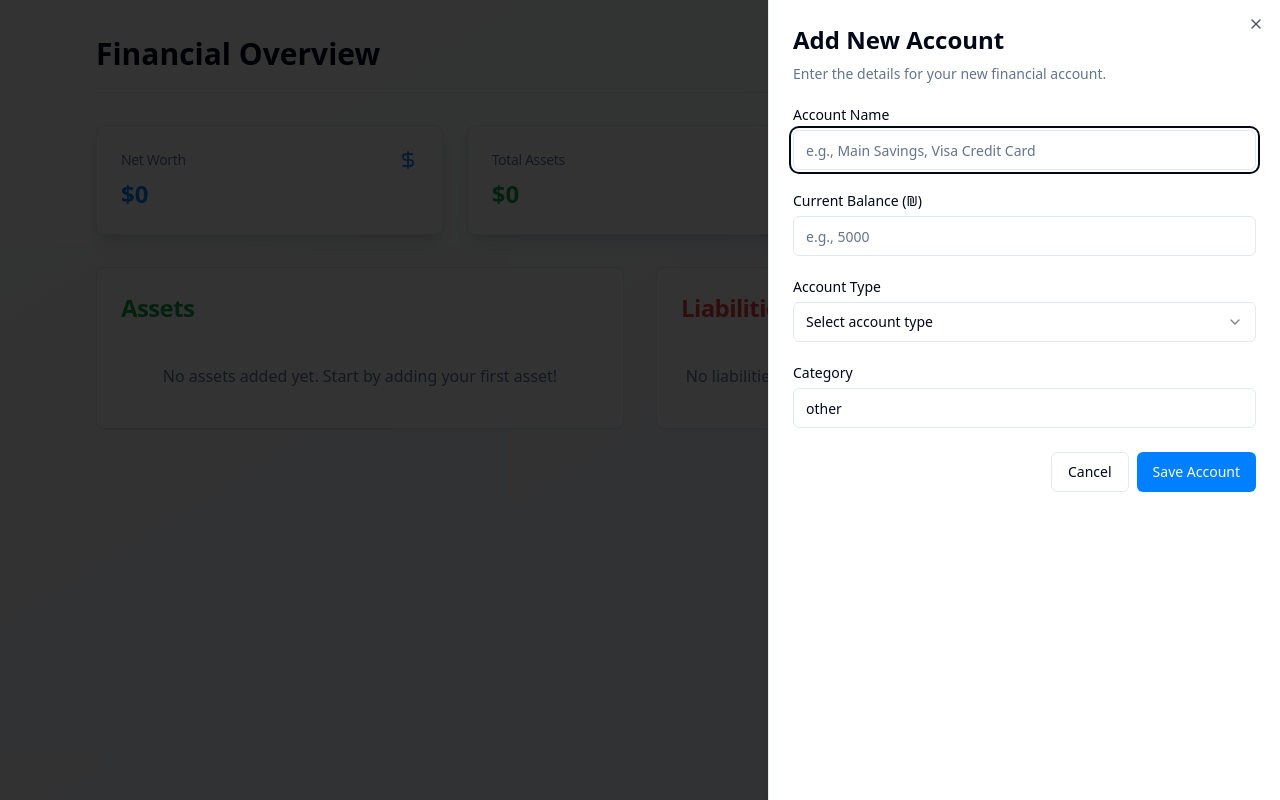
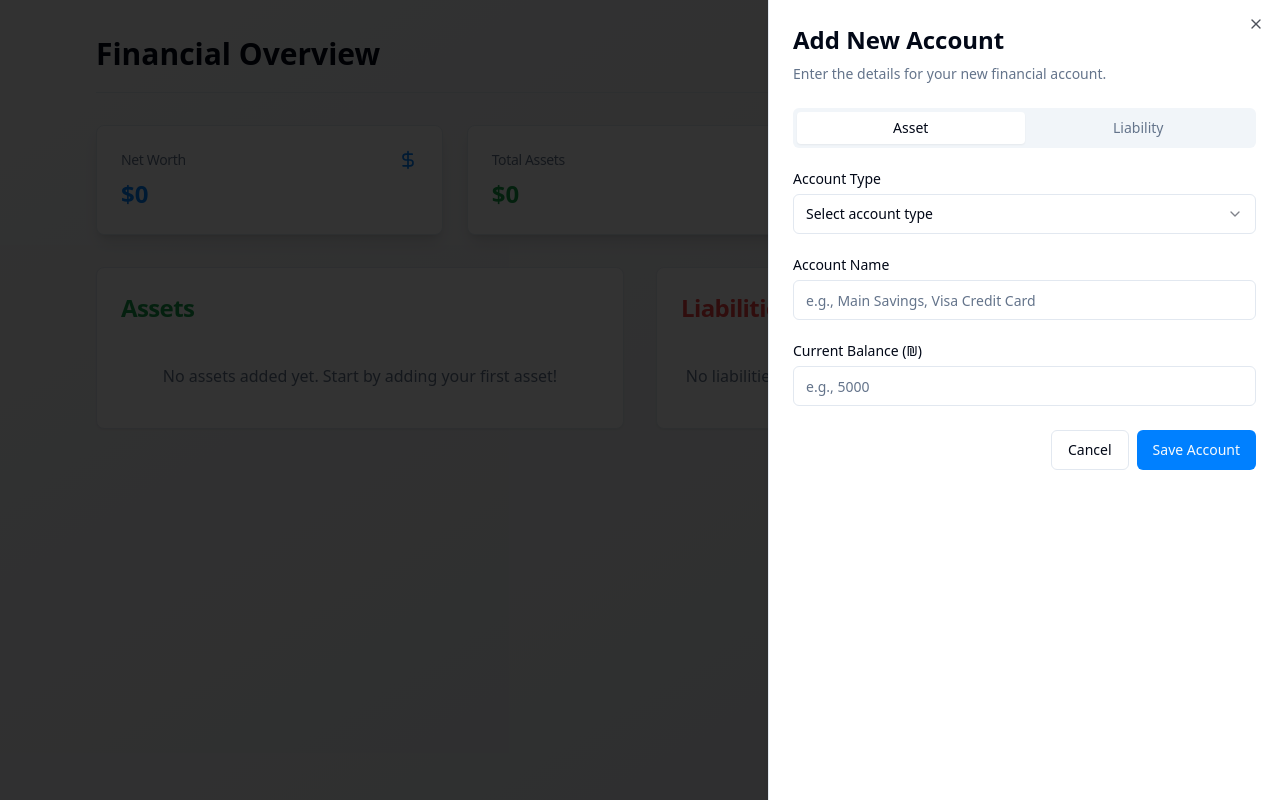
Before and after one commit to BennyKatani/wealth-haven-offline-tracker, a React (Vite) app: page / in a window 1280 px wide. Both pictures are taken after a click on the button "Add Account". Built offline with nearby package versions, Linux system fonts and the light colour scheme.

Commit message:
Refactor: Implement background color and edit account
- Changed the main background gradient to black.
- Added an edit option for existing assets and liabilities, including the EditAccountDialog component.
- Replaced the "Category" dropdown with a toggle for selecting between Asset and Liability.

```diff
--- a/src/components/AddAccountSheet.tsx
+++ b/src/components/AddAccountSheet.tsx
@@ -1,3 +1,4 @@
+
 import { useState } from "react";
 import { Button } from "@/components/ui/button";
 import { Input } from "@/components/ui/input";
@@ -18,6 +19,7 @@ import {
   SelectTrigger,
   SelectValue,
 } from "@/components/ui/select";
+import { Tabs, TabsContent, TabsList, TabsTrigger } from "@/components/ui/tabs";
 import { Account, AccountType } from "@/types/finance";
 import { generateId } from "@/utils/calculations";
 import { storageUtils } from "@/utils/storage";
@@ -28,27 +30,30 @@ interface AddAccountSheetProps {
   onAccountAdded: () => void;
 }
 
-const accountTypes: { value: AccountType; label: string; isAsset?: boolean }[] = [
+const accountTypes: { value: AccountType; label: string; isAsset: boolean }[] = [
   { value: "savings", label: "Savings Account", isAsset: true },
   { value: "checking", label: "Checking Account", isAsset: true },
   { value: "investment", label: "Investment Account", isAsset: true },
-  { value: "cash", label: "Cash", isAsset: true }, // Corrected: "cash" is now a valid AccountType
-  { value: "property", label: "Real Estate", isAsset: true }, // Corrected: "real_estate" to "property"
+  { value: "cash", label: "Cash", isAsset: true },
+  { value: "property", label: "Real Estate", isAsset: true },
   { value: "vehicle", label: "Vehicle", isAsset: true },
   { value: "crypto", label: "Cryptocurrency", isAsset: true },
   { value: "credit_card", label: "Credit Card", isAsset: false },
   { value: "loan", label: "Loan (Personal, Student)", isAsset: false },
   { value: "mortgage", label: "Mortgage", isAsset: false },
-  { value: "other", label: "Other Asset", isAsset: true }, // Corrected: "other_asset" to "other"
-  { value: "other", label: "Other Liability", isAsset: false }, // Corrected: "other_liability" to "other"
+  { value: "other", label: "Other Asset", isAsset: true },
+  { value: "other", label: "Other Liability", isAsset: false },
 ];
+
+const assetTypes = accountTypes.filter(t => t.isAsset);
+const liabilityTypes = accountTypes.filter(t => !t.isAsset);
 
 
 export const AddAccountSheet = ({ isOpen, onOpenChange, onAccountAdded }: AddAccountSheetProps) => {
   const [name, setName] = useState("");
   const [balance, setBalance] = useState("");
   const [type, setType] = useState<AccountType | undefined>(undefined);
-  const [category, setCategory] = useState("other"); // Default category
+  const [isAsset, setIsAsset] = useState(true);
 
   const handleSubmit = () => {
     if (!name || !balance || !type) {
@@ -57,59 +62,13 @@ export const AddAccountSheet = ({ isOpen, onOpenChange, onAccountAdded }: AddAcc
       return;
     }
 
-    const selectedTypeDetails = accountTypes.find(t => t.value === type);
-    // It's possible for multiple 'other' types to exist in accountTypes (one for asset, one for liability)
-    // We need to ensure we pick the correct one based on what the user selected.
-    // However, the current Select component for type doesn't distinguish between 'Other Asset' and 'Other Liability' if both map to 'other'.
-    // For simplicity, this code assumes the *first* match is sufficient if type is 'other'.
-    // A more robust solution might involve a more complex type selection or passing isAsset from the selection.
-    // For now, let's find the specific entry that was rendered and selected.
-    // A better approach would be to ensure unique values for `value` in `accountTypes` or handle this ambiguity in selection.
-    // Given the current structure, we'll assume the first matching 'value' and its 'isAsset' property is correct.
-    // The label in the dropdown helps the user distinguish.
-
-    let isAssetValue = true; // Default
-    if (selectedTypeDetails) {
-        // If we have 'Other Asset' and 'Other Liability' both mapping to 'other', we need a way to distinguish.
-        // The current `accountTypes` array has distinct labels. The `Select` component uses the `value` for submission.
-        // If `type` is 'other', we need to find which 'other' was selected.
-        // This simplified logic takes the `isAsset` from the first matching `value`.
-        // For `other`, this means if "Other Asset" was selected, `isAsset` will be `true`. If "Other Liability" was selected, it will be `false` *if* "Other Liability" appears first with value "other".
-        // To fix this ambiguity properly, the `value` in `accountTypes` should be unique, e.g., "other_asset", "other_liability", and then AccountType updated.
-        // Or the `onValueChange` for the select should pass more info.
-        // For now, we find the item by label if type is 'other', assuming labels are unique enough.
-
-        // Find the specific object from accountTypes that matches the selected type string
-        // and also has the correct label to differentiate between 'Other Asset' and 'Other Liability'
-        // This is a bit of a workaround because the `value` for both "Other Asset" and "Other Liability" is "other".
-        const allMatchingSelectedType = accountTypes.filter(t => t.value === type);
-        if (allMatchingSelectedType.length > 1 && type === 'other') {
-            // This is where it gets tricky. How do we know which "other" was selected?
-            // The Select component sends the `value`. If multiple items have the same value, this is ambiguous.
-            // For now, let's assume the `isAsset` of the *first* found match is used.
-            // A better fix would be to make `value` unique (e.g. "other_asset", "other_liability") and update AccountType.
-            // Or pass the full selected object from the Select component.
-            // To keep the fix minimal for now, we'll use the first one.
-            isAssetValue = selectedTypeDetails.isAsset !== undefined ? selectedTypeDetails.isAsset : true;
-        } else if (selectedTypeDetails) {
-             isAssetValue = selectedTypeDetails.isAsset !== undefined ? selectedTypeDetails.isAsset : true;
-        } else {
-            console.error("Invalid account type selected or details not found");
-            return;
-        }
-    } else {
-        console.error("Invalid account type selected");
-        return;
-    }
-
-
     const newAccount: Account = {
       id: generateId(),
       name,
       balance: parseFloat(balance),
       type,
-      isAsset: isAssetValue,
-      category,
+      isAsset: isAsset,
+      category: type,
       createdAt: new Date().toISOString(),
       updatedAt: new Date().toISOString(),
     };
@@ -120,9 +79,16 @@ export const AddAccountSheet = ({ isOpen, onOpenChange, onAccountAdded }: AddAcc
     setName("");
     setBalance("");
     setType(undefined);
-    setCategory("other");
+    setIsAsset(true);
     onOpenChange(false);
   };
+
+  const handleTabChange = (value: string) => {
+    setIsAsset(value === 'asset');
+    setType(undefined); // Reset type on tab change
+  }
+
+  const currentTypes = isAsset ? assetTypes : liabilityTypes;
 
   return (
     <Sheet open={isOpen} onOpenChange={onOpenChange}>
@@ -134,6 +100,29 @@ export const AddAccountSheet = ({ isOpen, onOpenChange, onAccountAdded }: AddAcc
           </SheetDescription>
         </SheetHeader>
         <div className="grid gap-6 py-6">
+          <Tabs value={isAsset ? 'asset' : 'liability'} onValueChange={handleTabChange} className="w-full">
+            <TabsList className="grid w-full grid-cols-2">
+              <TabsTrigger value="asset">Asset</TabsTrigger>
+              <TabsTrigger value="liability">Liability</TabsTrigger>
+            </TabsList>
+          </Tabs>
+
+          <div className="grid gap-2">
+            <Label htmlFor="type" className="text-left">Account Type</Label>
+            <Select value={type} onValueChange={(value) => setType(value as AccountType)}>
+              <SelectTrigger id="type">
+                <SelectValue placeholder="Select account type" />
+              </SelectTrigger>
+              <SelectContent>
+                {currentTypes.map((accType) => (
+                  <SelectItem key={accType.label} value={accType.value}>
+                    {accType.label}
+                  </SelectItem>
+                ))}
+              </SelectContent>
+            </Select>
+          </div>
+
           <div className="grid gap-2">
             <Label htmlFor="name" className="text-left">Account Name</Label>
             <Input
@@ -153,31 +142,6 @@ export const AddAccountSheet = ({ isOpen, onOpenChange, onAccountAdded }: AddAcc
               placeholder="e.g., 5000"
             />
           </div>
-          <div className="grid gap-2">
-            <Label htmlFor="type" className="text-left">Account Type</Label>
-            <Select value={type} onValueChange={(value) => setType(value as AccountType)}>
-              <SelectTrigger id="type">
-                <SelectValue placeholder="Select account type" />
-              </SelectTrigger>
-              <SelectContent>
-                {accountTypes.map((accType) => (
-                  // Using accType.label as key because accType.value might not be unique for "other"
-                  <SelectItem key={accType.label} value={accType.value}>
-                    {accType.label} ({accType.isAsset ? 'Asset' : 'Liability'})
-                  </SelectItem>
-                ))}
-              </SelectContent>
-            </Select>
-          </div>
-           <div className="grid gap-2">
-            <Label htmlFor="category" className="text-left">Category</Label>
-            <Input
-              id="category"
-              value={category}
-              onChange={(e) => setCategory(e.target.value)}
-              placeholder="e.g., Bank, Investment, Debt"
-            />
-          </div>
         </div>
         <SheetFooter>
           <SheetClose asChild>
--- a/src/components/EditAccountDialog.tsx
+++ b/src/components/EditAccountDialog.tsx
@@ -23,6 +23,7 @@ export const EditAccountDialog = ({ open, onOpenChange, account, onAccountUpdate
     type: '' as AccountType,
     balance: '',
     isAsset: true,
+    category: '',
   });
 
   const accountCategories = getAccountCategories();
@@ -34,6 +35,7 @@ export const EditAccountDialog = ({ open, onOpenChange, account, onAccountUpdate
         type: account.type,
         balance: account.balance.toString(),
         isAsset: account.isAsset,
+        category: account.category,
       });
     }
   }, [account]);
@@ -50,7 +52,7 @@ export const EditAccountDialog = ({ open, onOpenChange, account, onAccountUpdate
       type: formData.type,
       balance: parseFloat(formData.balance),
       isAsset: formData.isAsset,
-      category: formData.type,
+      category: formData.type, // Update category to match type
     };
 
     storageUtils.updateAccount(account.id, updates);
--- a/src/pages/Index.tsx
+++ b/src/pages/Index.tsx
@@ -1,3 +1,4 @@
+
 import { useState, useEffect } from 'react';
 import { Account, NetWorthSummary } from '@/types/finance';
 import { storageUtils } from '@/utils/storage';
@@ -6,6 +7,7 @@ import { DashboardHeader } from '@/components/DashboardHeader';
 import { SummaryMetrics } from '@/components/SummaryMetrics';
 import { AccountSection } from '@/components/AccountSection';
 import { AddAccountSheet } from '@/components/AddAccountSheet';
+import { EditAccountDialog } from '@/components/EditAccountDialog';
 
 const Index = () => {
   const [accounts, setAccounts] = useState<Account[]>([]);
@@ -18,6 +20,8 @@ const Index = () => {
     changePercentage: 0,
   });
   const [isAddAccountSheetOpen, setIsAddAccountSheetOpen] = useState(false);
+  const [isEditAccountDialogOpen, setIsEditAccountDialogOpen] = useState(false);
+  const [editingAccount, setEditingAccount] = useState<Account | null>(null);
 
   useEffect(() => {
     loadData();
@@ -49,6 +53,16 @@ const Index = () => {
     loadData();
   };
 
+  const handleOpenEditDialog = (account: Account) => {
+    setEditingAccount(account);
+    setIsEditAccountDialogOpen(true);
+  };
+
+  const handleAccountUpdated = () => {
+    loadData();
+    setIsEditAccountDialogOpen(false);
+  };
+
   if (loading) {
     return (
       <div className="min-h-screen flex items-center justify-center bg-background">
@@ -61,17 +75,27 @@ const Index = () => {
   }
 
   return (
-    <div className="min-h-screen bg-gradient-to-br from-background to-blue-50 dark:from-neutral-900 dark:to-blue-950 p-4 md:p-8">
+    <div className="min-h-screen bg-gradient-to-br from-gray-50 to-gray-200 dark:from-black dark:to-neutral-900 p-4 md:p-8">
       <div className="container mx-auto max-w-6xl">
         <DashboardHeader onAddAccount={() => setIsAddAccountSheetOpen(true)} />
         <SummaryMetrics summary={summary} />
-        <AccountSection accounts={accounts} onAccountDeleted={handleAccountDeleted} />
+        <AccountSection
+          accounts={accounts}
+          onAccountDeleted={handleAccountDeleted}
+          onAccountEdited={handleOpenEditDialog}
+        />
       </div>
       <AddAccountSheet
         isOpen={isAddAccountSheetOpen}
         onOpenChange={setIsAddAccountSheetOpen}
         onAccountAdded={handleAccountAdded}
       />
+      <EditAccountDialog
+        open={isEditAccountDialogOpen}
+        onOpenChange={setIsEditAccountDialogOpen}
+        account={editingAccount}
+        onAccountUpdated={handleAccountUpdated}
+      />
     </div>
   );
 };
```
Also changed, not shown: src/components/AccountCardNew.tsx (+12 -4 lines), src/components/AccountSection.tsx (+4 -3 lines).
